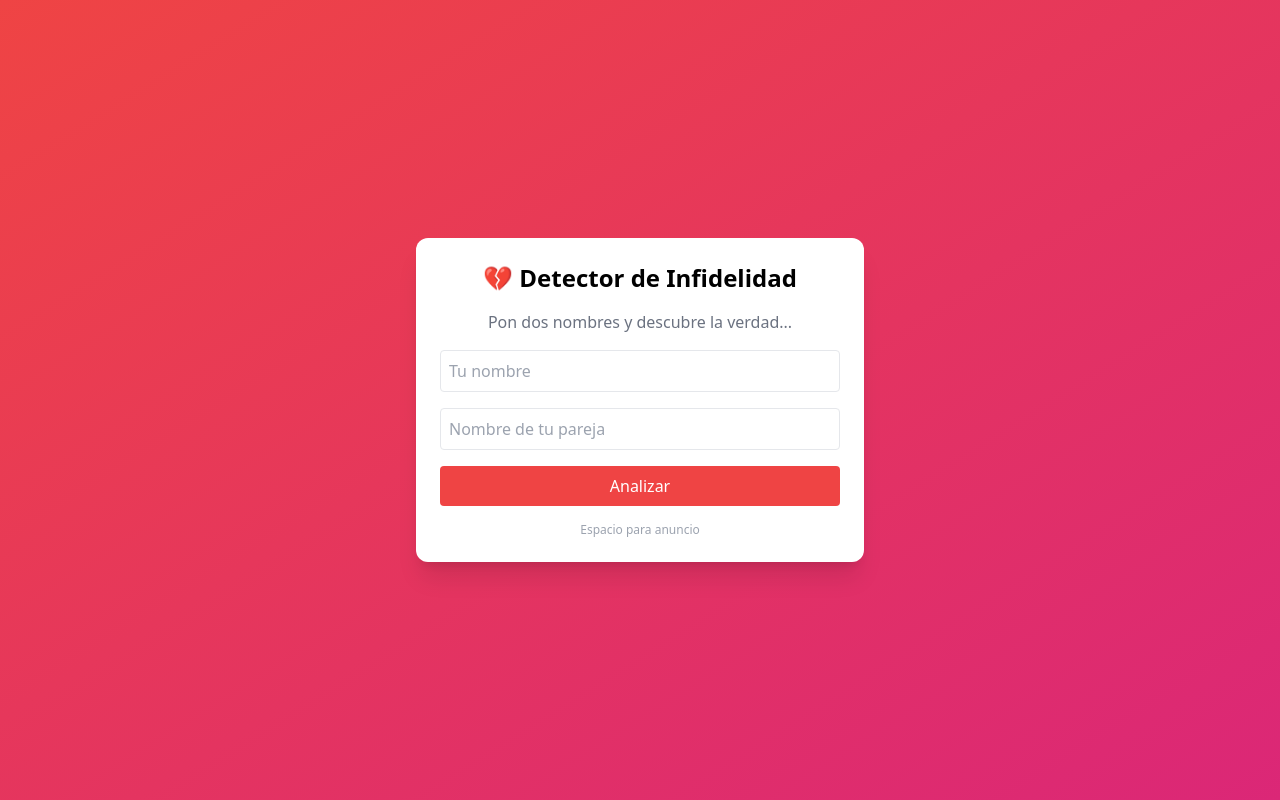
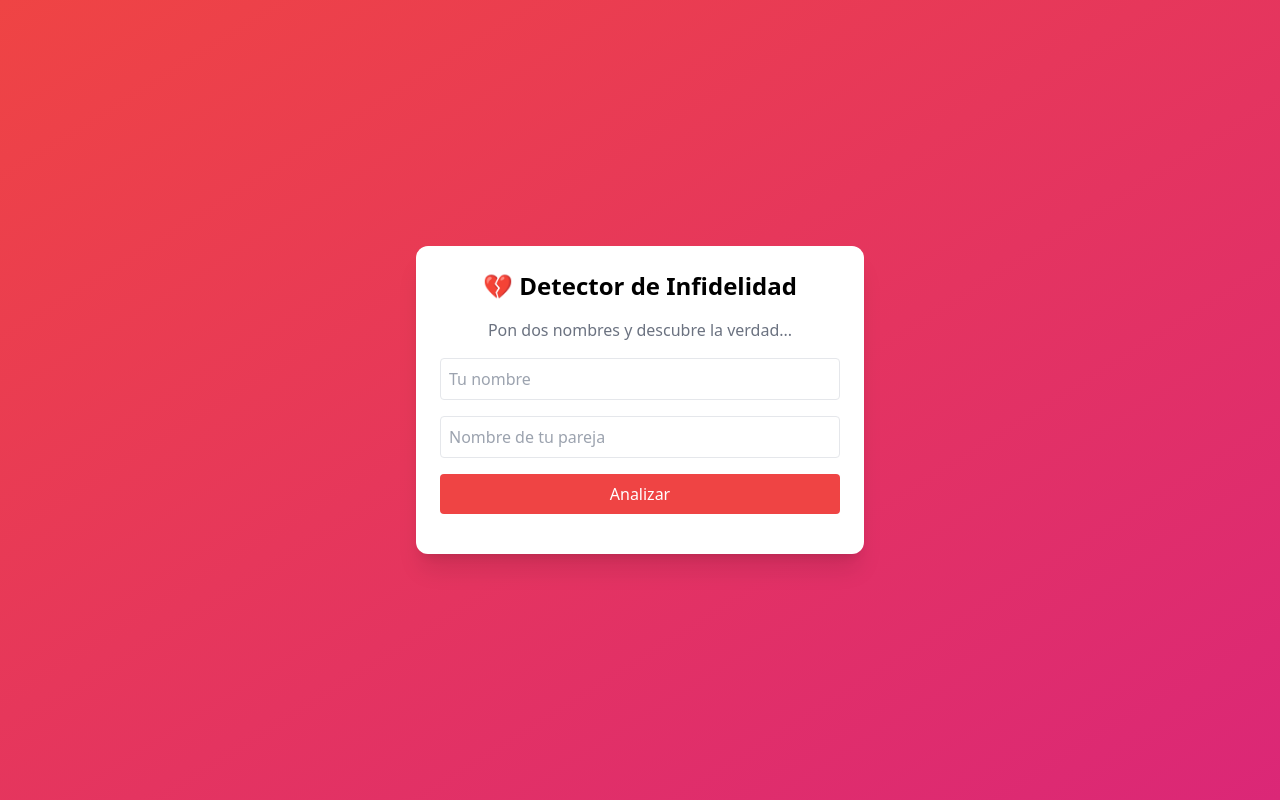
Before and after one commit to lopiensoloprogramo/detector-infiel, a React (Vite) app: page / in a window 1280 px wide. Built offline with nearby package versions, Linux system fonts and the light colour scheme.

Commit message:
native banner

```diff
--- a/src/App.jsx
+++ b/src/App.jsx
@@ -95,7 +95,7 @@ export default function App() {
         )}
 
         <div className="mt-4 text-xs text-gray-400">
-          Espacio para anuncio
+         <script src="https://pl28662229.effectivegatecpm.com/78/db/1f/78db1f99523b729d414ccd63bbfb2c21.js"></script>
         </div>
       </div>
     </div>
```
